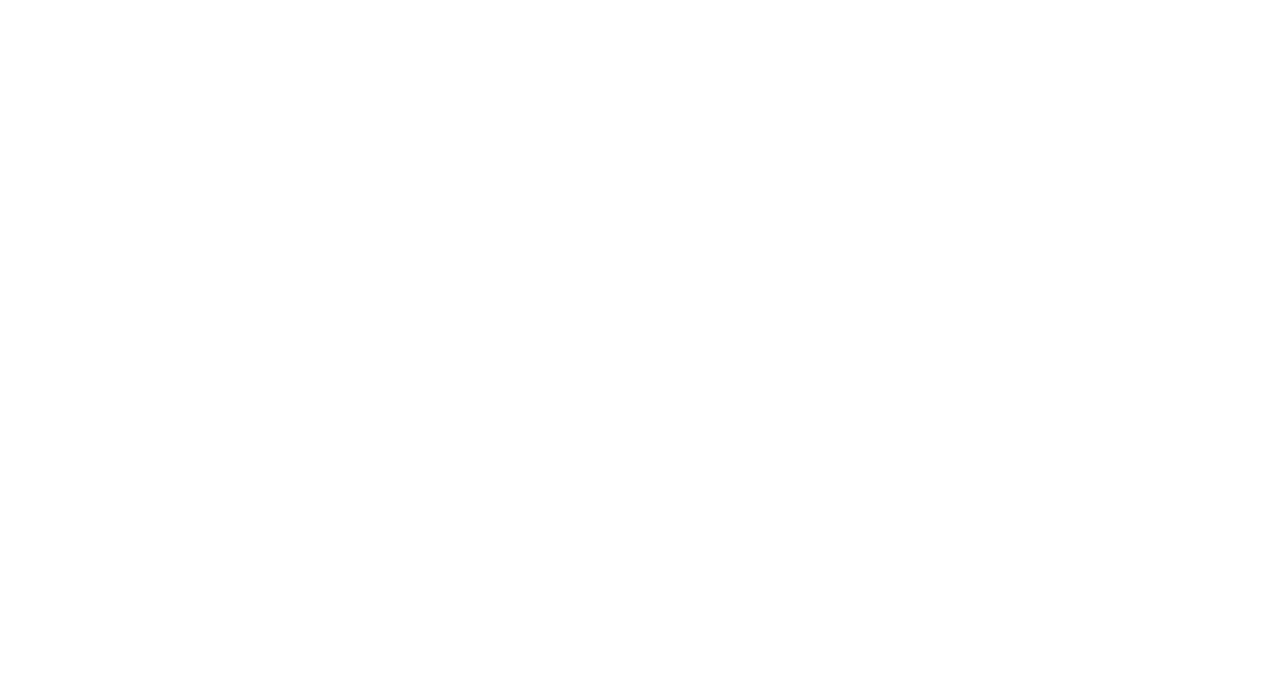
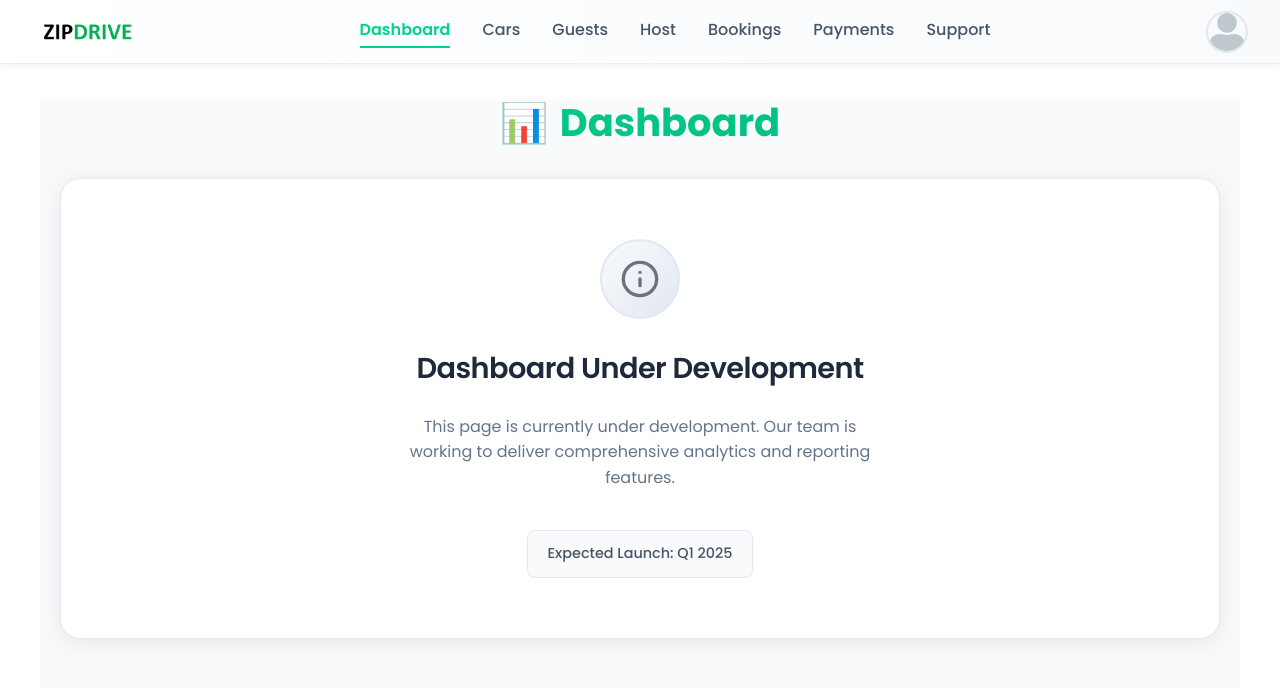
Before and after one commit to Chetanya2001/car-rent-app-frontend, a React (Vite) app: page /admin/dashboard in a window 1280 px wide. Before the commit this address had no page. Shown: the top 688 px of the page. Built offline with nearby package versions, Linux system fonts and the light colour scheme; sample sign-in values are in the browser's storage.

Commit message:
dashboard ready

```diff
--- /dev/null
+++ b/src/pages/admin/dashboard/dashboard.css
@@ -0,0 +1,114 @@
+.dashboard-container {
+  width: 100%;
+  max-width: 1200px;
+  margin: 36px auto 0;
+  padding: 0 20px;
+  font-family: "Poppins", -apple-system, BlinkMacSystemFont, "Segoe UI", Roboto,
+    sans-serif;
+  background: #f8fafc;
+  min-height: 100vh;
+}
+
+/* Title */
+.dashboard-title {
+  font-size: 2.4rem;
+  font-weight: 800;
+  margin-bottom: 32px;
+  color: #18181b;
+  text-align: center;
+  background: linear-gradient(135deg, #01d28e 0%, #00b97b 100%);
+  -webkit-background-clip: text;
+  -webkit-text-fill-color: transparent;
+  background-clip: text;
+  display: flex;
+  align-items: center;
+  justify-content: center;
+  gap: 12px;
+}
+
+.dashboard-icon {
+  -webkit-text-fill-color: initial;
+}
+
+/* Card */
+.dashboard-card {
+  background: #fff;
+  border-radius: 20px;
+  box-shadow: 0 4px 25px rgba(0, 0, 0, 0.08);
+  padding: 60px 40px;
+  border: 1px solid #e2e8f0;
+  text-align: center;
+  min-height: 400px;
+  display: flex;
+  flex-direction: column;
+  align-items: center;
+  justify-content: center;
+  gap: 20px;
+  transition: box-shadow 0.3s ease;
+}
+
+.dashboard-card:hover {
+  box-shadow: 0 8px 40px rgba(0, 0, 0, 0.12);
+}
+
+/* Logo Circle */
+.dashboard-logo {
+  width: 80px;
+  height: 80px;
+  border-radius: 50%;
+  background: linear-gradient(135deg, #f8fafc 0%, #e2e8f0 100%);
+  display: flex;
+  align-items: center;
+  justify-content: center;
+  margin-bottom: 12px;
+  border: 2px solid #e2e8f0;
+}
+
+/* Heading */
+.dashboard-heading {
+  font-size: 1.8rem;
+  font-weight: 600;
+  color: #1e293b;
+  margin-bottom: 8px;
+  letter-spacing: -0.02em;
+}
+
+/* Text */
+.dashboard-text {
+  font-size: 1rem;
+  color: #64748b;
+  max-width: 480px;
+  line-height: 1.6;
+  margin-bottom: 12px;
+}
+
+/* Info Box */
+.dashboard-info {
+  margin-top: 8px;
+  padding: 12px 20px;
+  background: #f8fafc;
+  border-radius: 8px;
+  border: 1px solid #e2e8f0;
+}
+
+.dashboard-info p {
+  color: #475569;
+  font-weight: 500;
+  margin: 0;
+  font-size: 0.9rem;
+}
+
+/* Responsive */
+@media (max-width: 768px) {
+  .dashboard-title {
+    font-size: 2rem;
+  }
+
+  .dashboard-heading {
+    font-size: 1.5rem;
+  }
+
+  .dashboard-text {
+    font-size: 0.95rem;
+  }
+}
--- /dev/null
+++ b/src/pages/admin/dashboard/dashboard.tsx
@@ -0,0 +1,46 @@
+import AdminNavBar from "../../../components/AdminNavbar/AdminNavbar";
+import "./dashboard.css";
+
+export default function Dashboard() {
+  return (
+    <>
+      <AdminNavBar />
+
+      <div className="dashboard-container">
+        <h1 className="dashboard-title">
+          <span className="dashboard-icon">📊</span> Dashboard
+        </h1>
+
+        <div className="dashboard-card">
+          <div className="dashboard-logo">
+            <svg
+              width="40"
+              height="40"
+              viewBox="0 0 24 24"
+              fill="none"
+              stroke="#6b7280"
+              strokeWidth="2"
+              strokeLinecap="round"
+              strokeLinejoin="round"
+            >
+              <circle cx="12" cy="12" r="10"></circle>
+              <line x1="12" y1="16" x2="12" y2="12"></line>
+              <line x1="12" y1="8" x2="12.01" y2="8"></line>
+            </svg>
+          </div>
+
+          <h2 className="dashboard-heading">Dashboard Under Development</h2>
+
+          <p className="dashboard-text">
+            This page is currently under development. Our team is working to
+            deliver comprehensive analytics and reporting features.
+          </p>
+
+          <div className="dashboard-info">
+            <p>Expected Launch: Q1 2025</p>
+          </div>
+        </div>
+      </div>
+    </>
+  );
+}
--- a/src/pages/admin/manageSupport/manageSupport.tsx
+++ b/src/pages/admin/manageSupport/manageSupport.tsx
@@ -33,33 +33,7 @@ const months = [
 
 const years = ["2023", "2024", "2025"];
 
-const supportTickets: SupportTicket[] = [
-  {
-    ticketId: "TCKT001",
-    source: "Email",
-    ticketRaisedBy: "John Doe",
-    booking: "BK2023001",
-    date: "2023-07-15",
-    issueDescription: "Booking confirmation not received",
-    isVerified: true,
-    isResolved: false,
-    remarks: "Waiting for customer confirmation",
-    ratings: 4.5,
-  },
-  {
-    ticketId: "TCKT002",
-    source: "App",
-    ticketRaisedBy: "Jane Smith",
-    booking: "BK2023005",
-    date: "2023-07-20",
-    issueDescription: "Car not available at pickup",
-    isVerified: true,
-    isResolved: true,
-    remarks: "Refund issued",
-    ratings: 3.8,
-  },
-  // Add more as needed...
-];
+const supportTickets: SupportTicket[] = [];
 
 export default function ManageSupport() {
   const [search, setSearch] = useState("");
--- a/src/routes/App.routes.tsx
+++ b/src/routes/App.routes.tsx
@@ -18,6 +18,7 @@ import MyDocumentsPage from "../pages/MyDocuments/MyDocuments";
 import BookACar from "../pages/BookACar/BookACar";
 import Support from "../pages/support/support";
 import Community from "../pages/community/community";
+import Dashboard from "../pages/admin/dashboard/dashboard";
 
 const AppRoutes = () => (
   <BrowserRouter>
@@ -33,6 +34,14 @@ const AppRoutes = () => (
       <Route path="/support" element={<Support />} />
       <Route path="/community" element={<Community />} />
       <Route path="/bookAcar" element={<BookACar />} />
+      <Route
+        path="/admin/dashboard"
+        element={
+          <AdminRoute>
+            <Dashboard />
+          </AdminRoute>
+        }
+      />
       <Route
         path="/admin/manage-cars"
         element={
```
